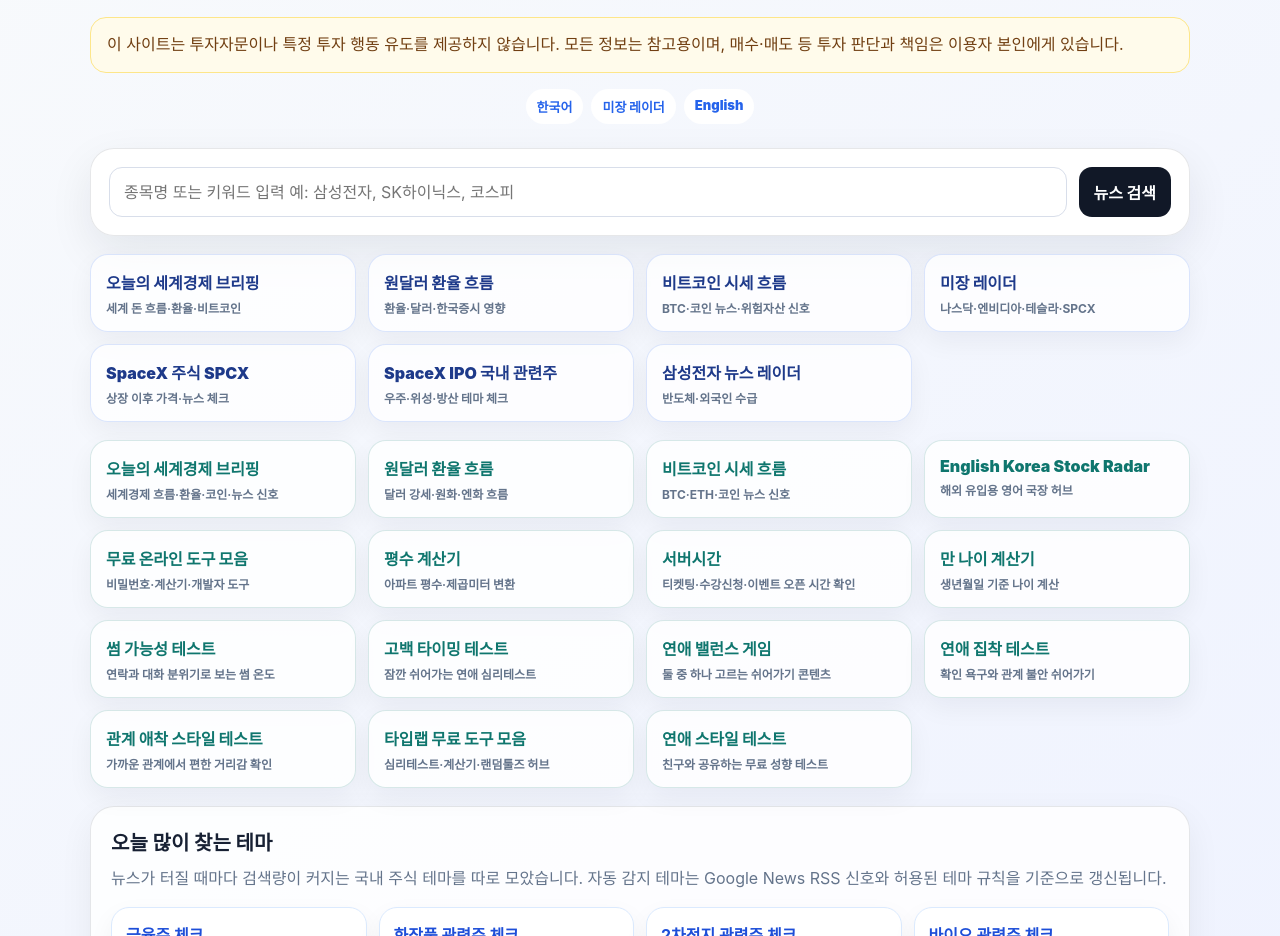
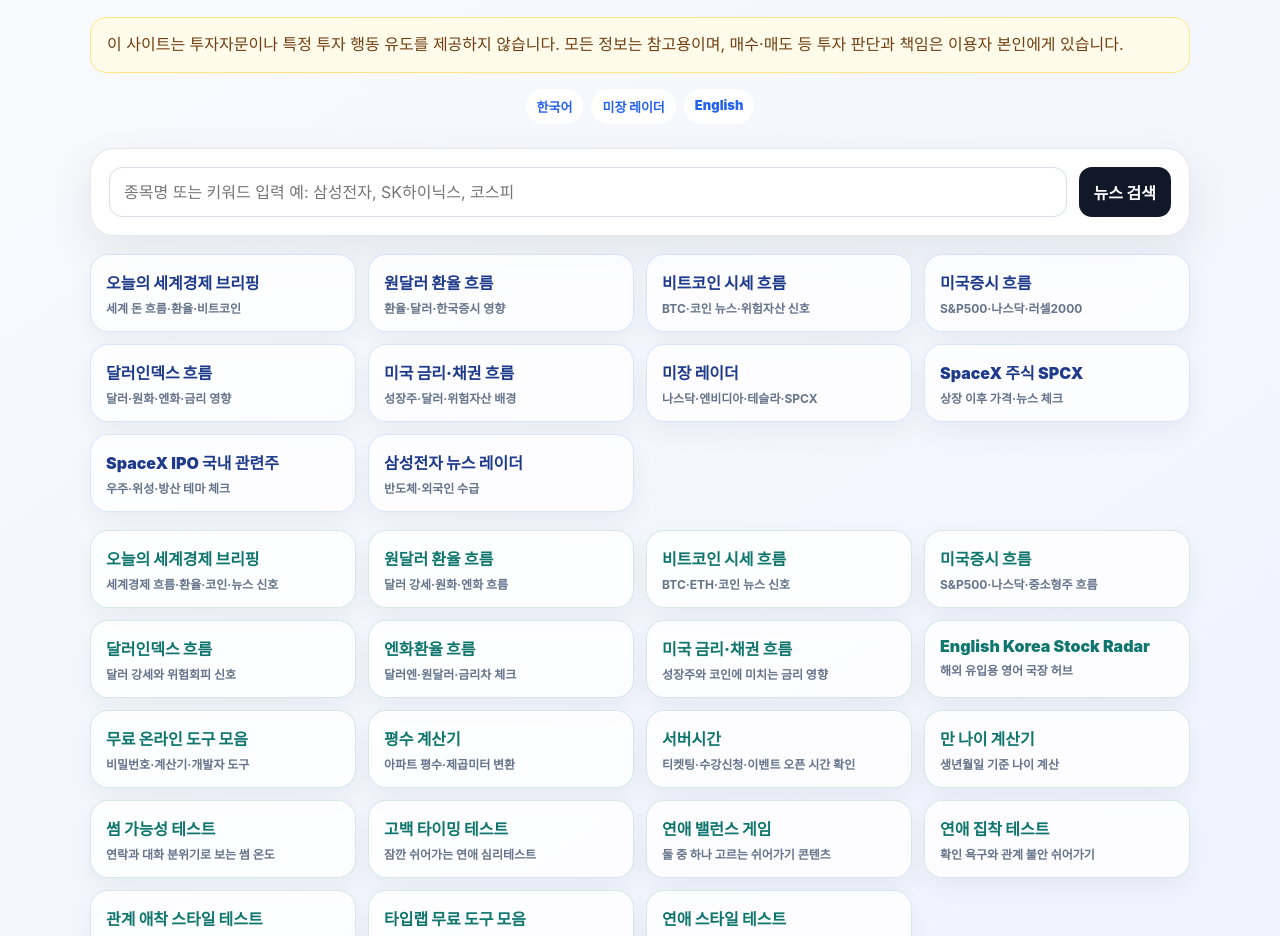
Before and after one commit to inma8743/stock-board, a plain HTML site: page index.html in a window 1280 px wide. Shown: the part 164-1100 px from the top of the page. Drawn offline with Linux system fonts and the light colour scheme; a script that the page names is missing.

Commit message:
Link global market flow pages

```diff
--- a/index.html
+++ b/index.html
@@ -206,6 +206,9 @@
       <a class="hero-link" href="https://global-money-map.vercel.app/today.html">오늘의 세계경제 브리핑<span>세계 돈 흐름·환율·비트코인</span></a>
       <a class="hero-link" href="https://global-money-map.vercel.app/usd-krw.html">원달러 환율 흐름<span>환율·달러·한국증시 영향</span></a>
       <a class="hero-link" href="https://global-money-map.vercel.app/bitcoin.html">비트코인 시세 흐름<span>BTC·코인 뉴스·위험자산 신호</span></a>
+      <a class="hero-link" href="https://global-money-map.vercel.app/us-market.html">미국증시 흐름<span>S&P500·나스닥·러셀2000</span></a>
+      <a class="hero-link" href="https://global-money-map.vercel.app/dollar-index.html">달러인덱스 흐름<span>달러·원화·엔화·금리 영향</span></a>
+      <a class="hero-link" href="https://global-money-map.vercel.app/rates.html">미국 금리·채권 흐름<span>성장주·달러·위험자산 배경</span></a>
       <a class="hero-link" href="/us.html">미장 레이더<span>나스닥·엔비디아·테슬라·SPCX</span></a>
       <a class="hero-link" href="/spacex-stock-spcx.html">SpaceX 주식 SPCX<span>상장 이후 가격·뉴스 체크</span></a>
       <a class="hero-link" href="/spacex-ipo-korea-stocks.html">SpaceX IPO 국내 관련주<span>우주·위성·방산 테마 체크</span></a>
@@ -216,6 +219,10 @@
       <a class="entry-link" href="https://global-money-map.vercel.app/today.html" data-track="entry_global_money_map_today">오늘의 세계경제 브리핑<span>세계경제 흐름·환율·코인·뉴스 신호</span></a>
       <a class="entry-link" href="https://global-money-map.vercel.app/usd-krw.html" data-track="entry_usd_krw">원달러 환율 흐름<span>달러 강세·원화·엔화 흐름</span></a>
       <a class="entry-link" href="https://global-money-map.vercel.app/bitcoin.html" data-track="entry_bitcoin_flow">비트코인 시세 흐름<span>BTC·ETH·코인 뉴스 신호</span></a>
+      <a class="entry-link" href="https://global-money-map.vercel.app/us-market.html" data-track="entry_us_market_flow">미국증시 흐름<span>S&P500·나스닥·중소형주 흐름</span></a>
+      <a class="entry-link" href="https://global-money-map.vercel.app/dollar-index.html" data-track="entry_dollar_index_flow">달러인덱스 흐름<span>달러 강세와 위험회피 신호</span></a>
+      <a class="entry-link" href="https://global-money-map.vercel.app/yen.html" data-track="entry_yen_flow">엔화환율 흐름<span>달러엔·원달러·금리차 체크</span></a>
+      <a class="entry-link" href="https://global-money-map.vercel.app/rates.html" data-track="entry_rates_flow">미국 금리·채권 흐름<span>성장주와 코인에 미치는 금리 영향</span></a>
       <a class="entry-link" href="/en.html" data-track="entry_english_hub">English Korea Stock Radar<span>해외 유입용 영어 국장 허브</span></a>
       <a class="entry-link" href="https://password-generator-self-seven.vercel.app/tools.html" data-track="entry_tools_hub">무료 온라인 도구 모음<span>비밀번호·계산기·개발자 도구</span></a>
       <a class="entry-link" href="https://area-calculator-dun.vercel.app/" data-track="entry_area_calculator">평수 계산기<span>아파트 평수·제곱미터 변환</span></a>
```
